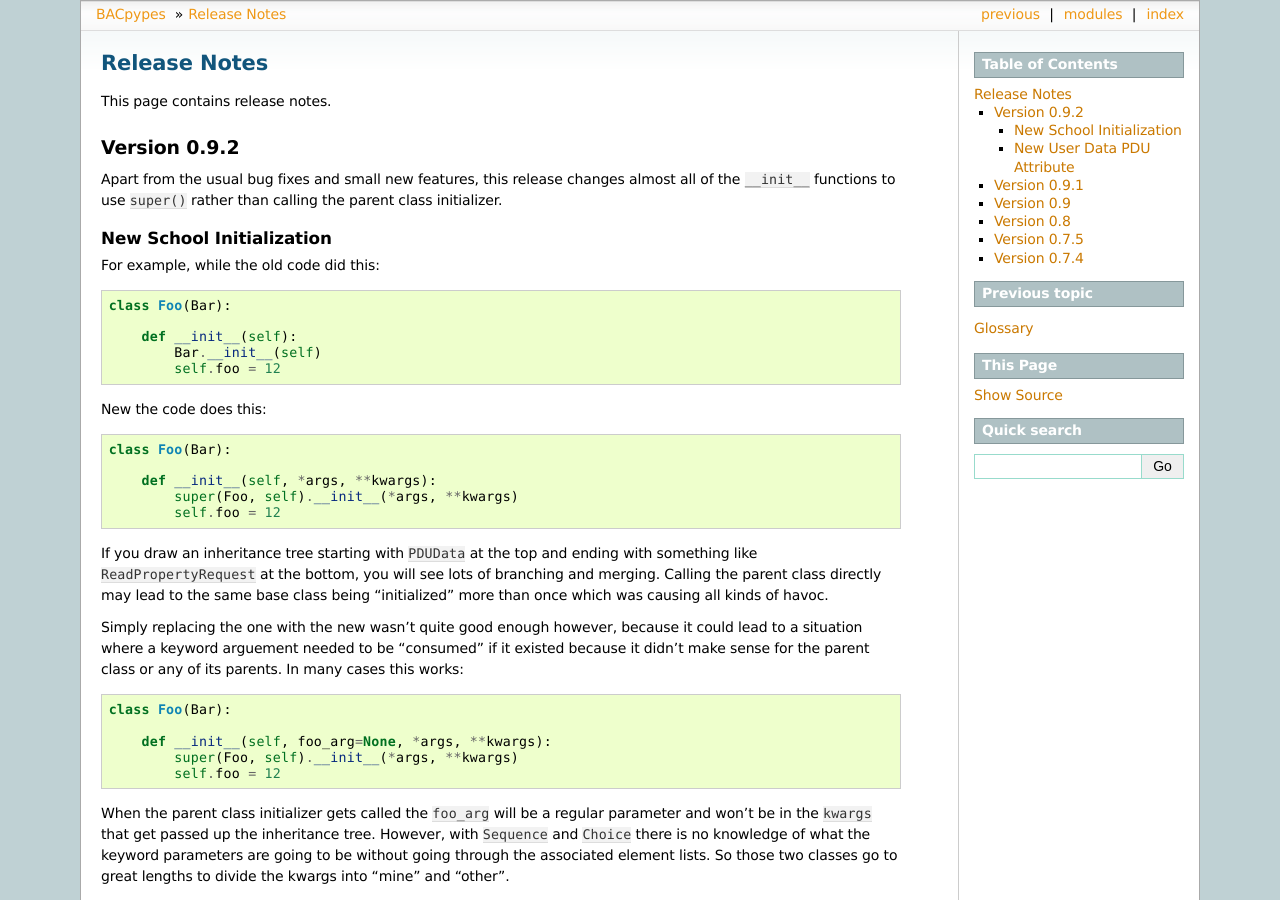
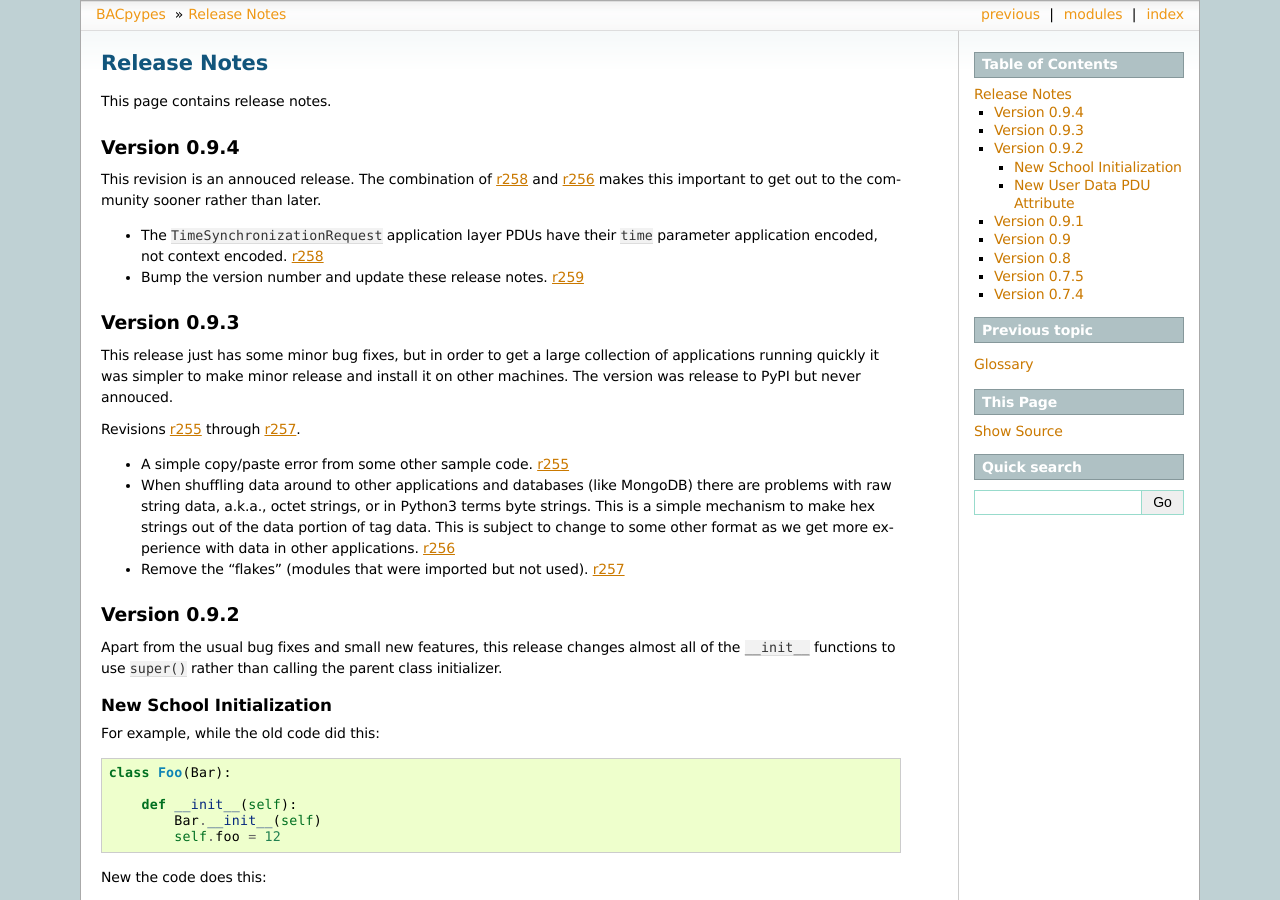
Before and after one commit to giuseppebattista/bacpypessample, a Sphinx documentation site: the page built from docs/source/releasenotes.rst, in a window 1280 px wide and 900 px high. Built offline with Sphinx 7.4.7, drawn with Linux system fonts in a browser that asks for light colours.

Commit message:
bump the version number and update the release notes

```diff
--- a/docs/source/releasenotes.rst
+++ b/docs/source/releasenotes.rst
@@ -4,6 +4,43 @@ Release Notes
 =============
 
 This page contains release notes.
+
+Version 0.9.4
+-------------
+
+This revision is an annouced release.  The combination of `r258 <http://sourceforge.net/p/bacpypes/code/258>`_
+and `r256 <http://sourceforge.net/p/bacpypes/code/256>`_ makes this important to get out
+to the community sooner rather than later.
+
+* The ``TimeSynchronizationRequest`` application layer PDUs have their ``time`` parameter
+  application encoded, not context encoded.
+  `r258 <http://sourceforge.net/p/bacpypes/code/258>`_
+
+* Bump the version number and update these release notes.
+  `r259 <http://sourceforge.net/p/bacpypes/code/259>`_
+
+Version 0.9.3
+-------------
+
+This release just has some minor bug fixes, but in order to get a large collection of
+applications running quickly it was simpler to make minor release and install it on
+other machines.  The version was release to PyPI but never annouced.
+
+Revisions `r255 <http://sourceforge.net/p/bacpypes/code/255>`_
+through `r257 <http://sourceforge.net/p/bacpypes/code/257>`_.
+
+* A simple copy/paste error from some other sample code.
+  `r255 <http://sourceforge.net/p/bacpypes/code/255>`_
+
+* When shuffling data around to other applications and databases (like MongoDB) there
+  are problems with raw string data, a.k.a., octet strings, or in Python3 terms byte
+  strings.  This is a simple mechanism to make hex strings out of the data portion of
+  tag data.  This is subject to change to some other format as we get more experience
+  with data in other applications.
+  `r256 <http://sourceforge.net/p/bacpypes/code/256>`_
+
+* Remove the "flakes" (modules that were imported but not used).
+  `r257 <http://sourceforge.net/p/bacpypes/code/257>`_
 
 Version 0.9.2
 -------------
--- a/setup.py
+++ b/setup.py
@@ -14,7 +14,7 @@ def read(fname):
 #
 
 setup(name='BACpypes',
-    version='0.9.2',
+    version='0.9.4',
     description='BACnet Python Library',
     author='Joel Bender',
     author_email='joel@carrickbender.com',
```
